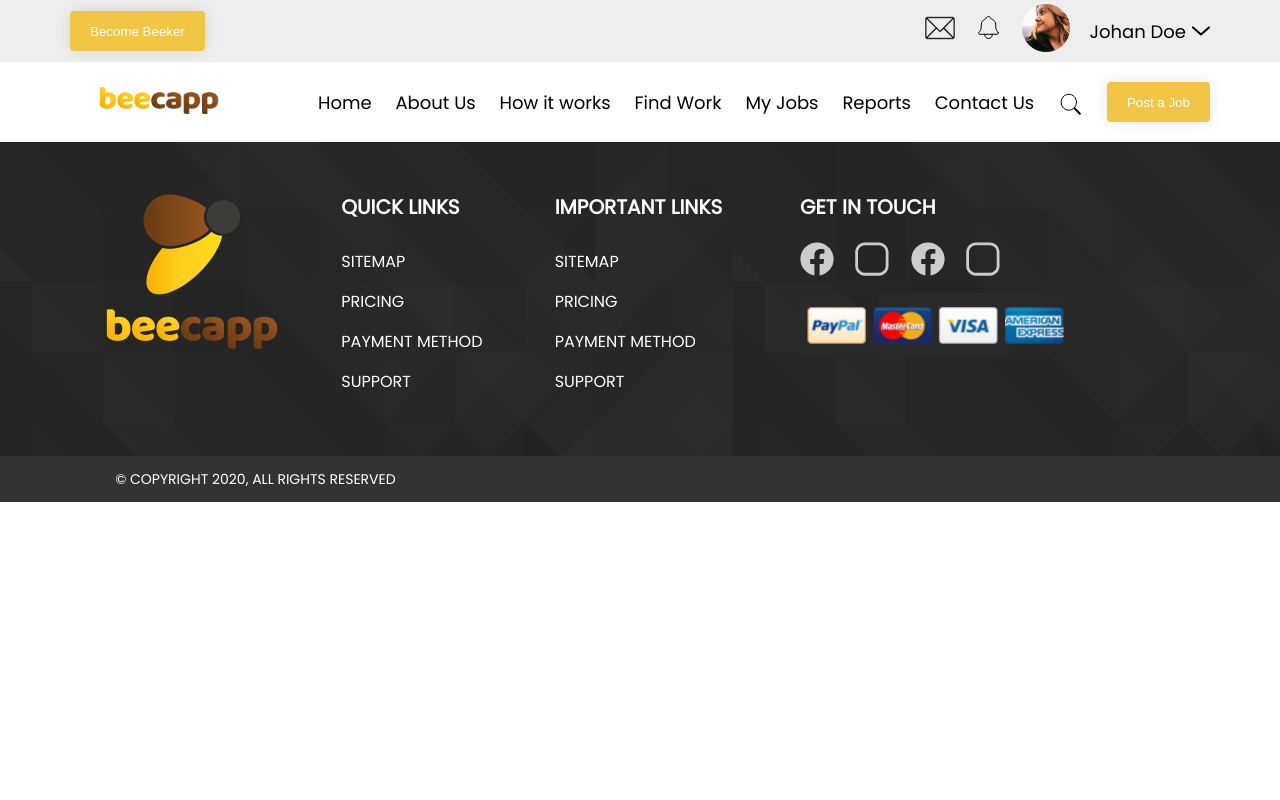
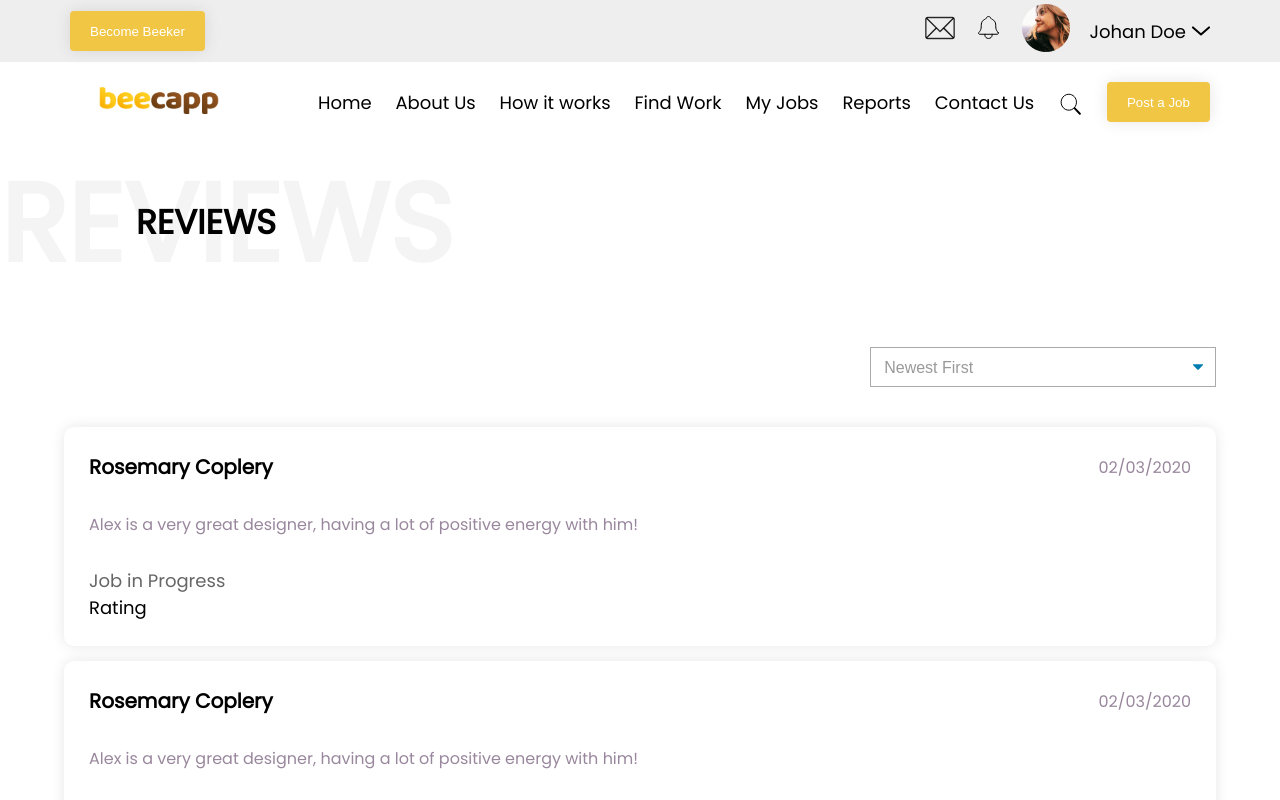
Before and after one commit to asadrazashah/becapp, a React (Create React App) app: page /reviews in a window 1280 px wide. Shown: the top 800 px of the page. Built offline with nearby package versions, Linux system fonts and the light colour scheme.

Commit message:
added reviews screen

```diff
--- a/src/Routes.tsx
+++ b/src/Routes.tsx
@@ -13,6 +13,7 @@ import FindWork from './screens/FindWork';
 import SavedPosts from './screens/SavedPosts';
 import ContactUs from './screens/ContactUs';
 import Profile from './screens/Profile';
+import Reviews from "./screens/Reviews";
 
 function Routes() {
     let auth = true;
@@ -38,6 +39,7 @@ function Routes() {
                     <Route exact path="/home/saved" component={SavedPosts} />
                     <Route exact path="/home/contact" component={ContactUs} />
                     <Route exact path="/home/profile" component={Profile} />
+                    <Route exact path="/reviews" component={Reviews} />
                 </Switch>
             </>}
             <Footer />
--- /dev/null
+++ b/src/components/HeadingTypography.tsx
@@ -0,0 +1,15 @@
+import React from "react";
+import "../styles/components/heading_typography.scss";
+
+interface IProps {
+    backText: string;
+    frontText: string;
+}
+const HeadingTypography: React.FC<IProps> = ({ backText, frontText }) => {
+    return <div className="typography">
+        <h3 className="back">{backText}</h3>
+        <h4 className="front">{frontText}</h4>
+    </div>
+}
+
+export default HeadingTypography;
--- /dev/null
+++ b/src/screens/Reviews.tsx
@@ -0,0 +1,21 @@
+import React from "react";
+import HeadingTypography from "../components/HeadingTypography";
+import InputSelect from "../components/InputSelect";
+import FeedbackCard from "../components/FeedbackCard";
+import "../styles/screens/reviews.scss";
+
+const Reviews: React.FC = () => {
+    return <>
+        <HeadingTypography backText="REVIEWS" frontText="REVIEWS" />
+        <div className="reviews">
+            <div className="wrapperReviewInput"> <div className="selectReview"><InputSelect label="Newest First" /></div></div>
+            <div>
+                <FeedbackCard />
+                <FeedbackCard />
+                <FeedbackCard />
+            </div>
+        </div>
+    </>
+}
+
+export default Reviews;
--- /dev/null
+++ b/src/styles/components/heading_typography.scss
@@ -0,0 +1,15 @@
+.typography {
+  position: relative;
+  .back {
+    font-size: 110px;
+    font-weight: bold;
+    color: #f4f4f4;
+  }
+  .front {
+    top: 55px;
+    position: absolute;
+    font-size: 34px;
+    font-weight: bold;
+    padding-left: 4em;
+  }
+}
--- /dev/null
+++ b/src/styles/screens/reviews.scss
@@ -0,0 +1,12 @@
+.reviews {
+  padding: 20px 4em;
+}
+.wrapperReviewInput {
+  display: flex;
+  align-items: center;
+  justify-content: flex-end;
+  padding: 20px 0px;
+  .selectReview {
+    width: 30%;
+  }
+}
```
